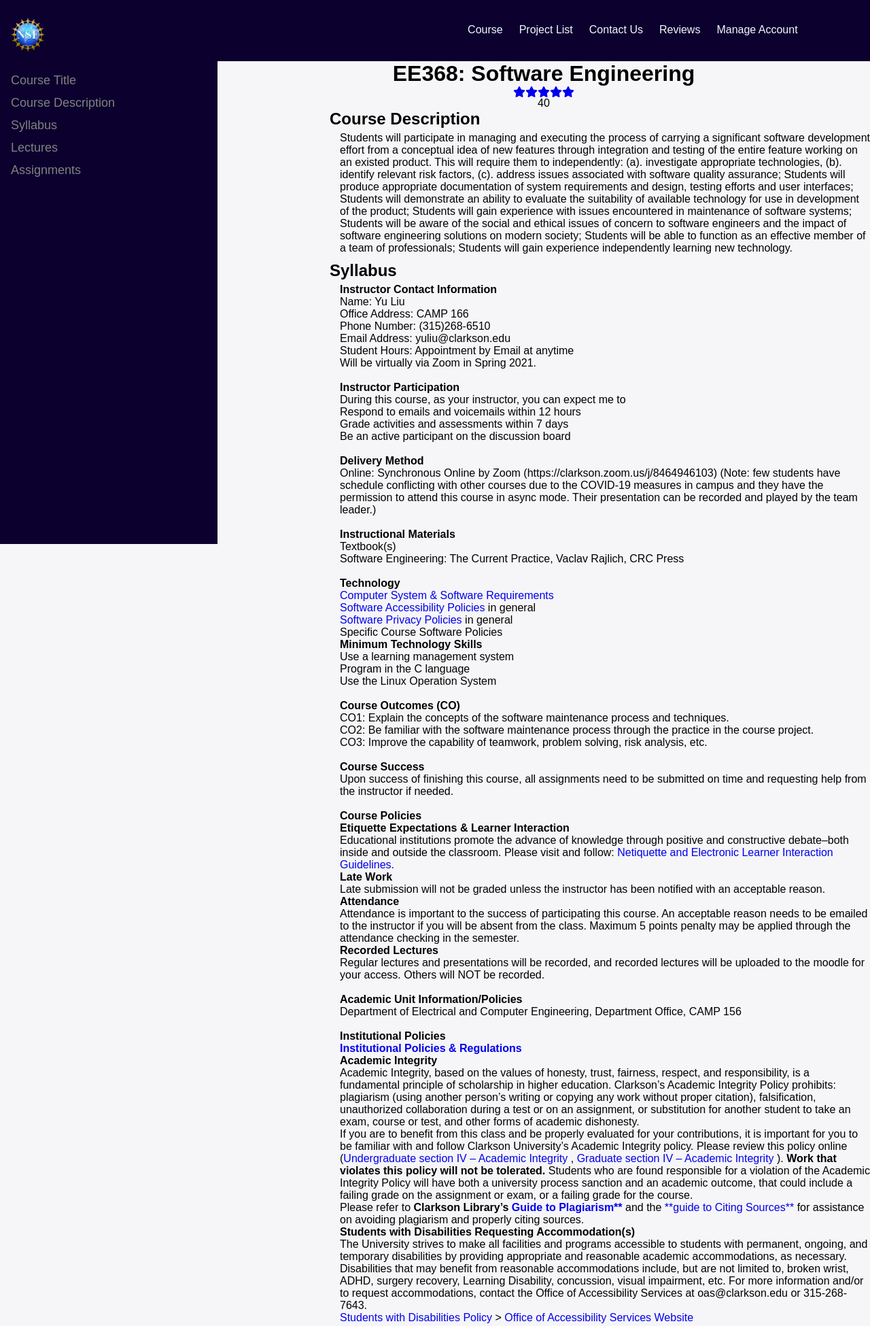
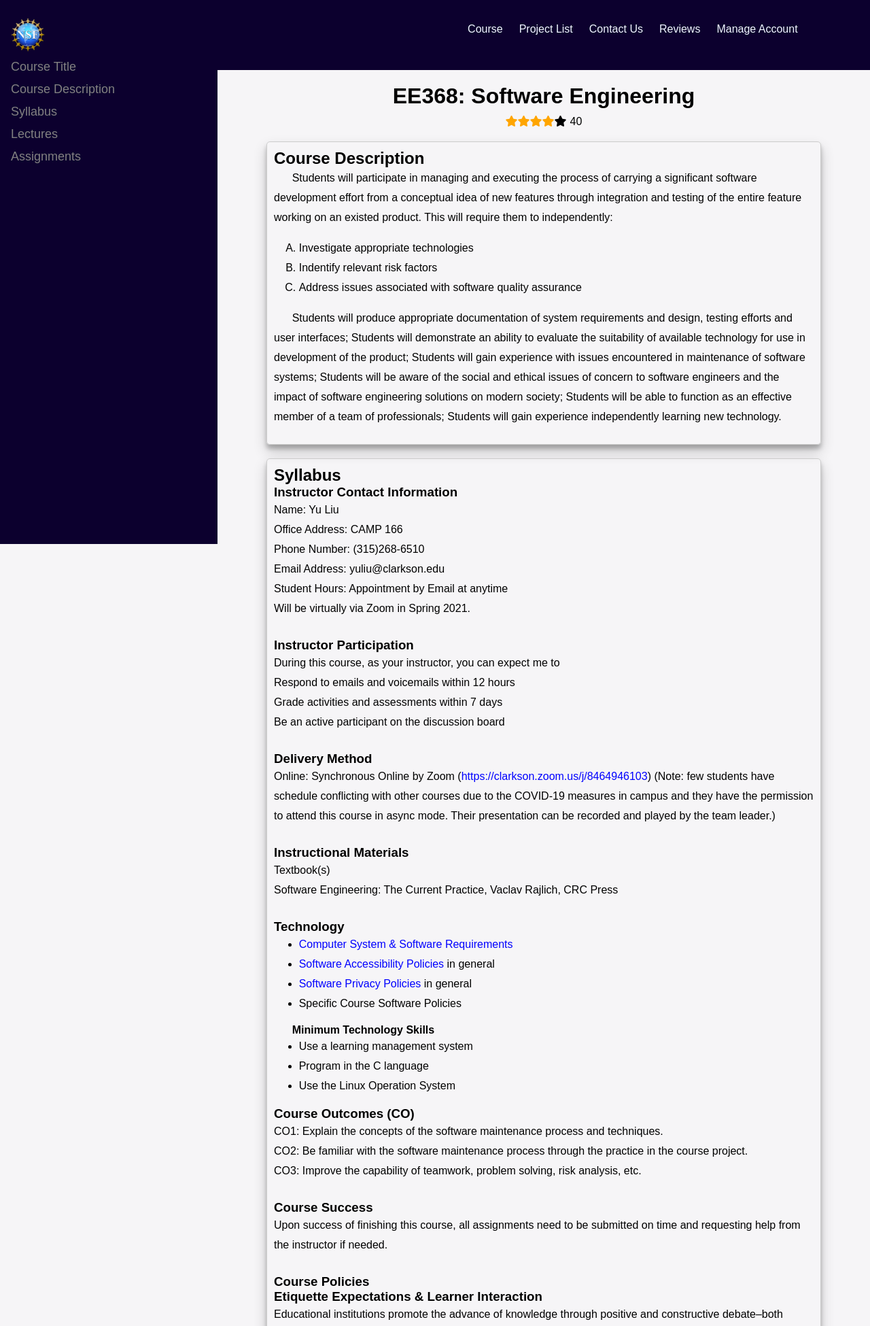
Before and after one commit to KyleighDiSil/NSF-Project-Website, a PHP site: page /pages/course.php in a window 1280 px wide. Shown: the top 1950 px of the page at 68% size. Run offline with PHP 8.4, Linux system fonts and the light colour scheme; a user stored in the database is signed in; data comes from the database, SQL or seed files in the repository; some libraries are stand-ins or nearby versions.

Commit message:
made a lot of changes to style but not done yet

```diff
--- a/css/course.css
+++ b/css/course.css
@@ -13,7 +13,7 @@
   }
 
   #wrap-page{
-      width: calc(100% - 25%);
+      width: 75%;
       margin-left: 25%;
   }
 
@@ -26,50 +26,61 @@
 
   }
 
-  #course-title{
-      margin-top: 20px;
-  }
-
-  .sidenav a:hover {
+.sidenav a:hover {
     color:aliceblue;
-  }
-
-#courseTitle{
-    margin-left: 165px;
-    text-align: center;
 }
 
-h2 {
-    margin-left: 165px;
+a{
+    color: inherit;
 }
 
-#courseDescription{
-    margin-left: 180px;
-    margin-top: 5px;
-    margin-bottom: 10px;
+.checked{
+    color: orange;
 }
 
-#syllabus{
-    margin-left: 180px;
-    margin-top: 5px;
-    margin-bottom: 10px;
+h1{text-align: center;}
+
+#course-info{
+    display: flex;
+    justify-content: center;
+    margin: 10px;
 }
 
-#lecture{
-    margin-left: 180px;
-    margin-top: 5px;
-    margin-bottom: 10px;
+#clicks{
+    text-indent: 5px;
 }
 
-#assignment{
-    margin-left: 180px;
-    margin-top: 5px;
-    margin-bottom: 10px;
+#summary, #syllabus-container, #assignment-container, #lecture-container{
+    display: flex;
+    flex-direction: column;
+    margin: 20 auto;
+    width: 85%;
+    border: 1px solid #ccc;
+    border-radius: 5px;
+    padding: 10px;
+    box-shadow: 0 10px 20px rgba(0,0,0,0.19), 0 6px 6px rgba(0,0,0,0.23);
 }
 
-#rating{
-    margin-left: 160px;
-    text-align: center;
+#summary p{
+    text-indent: 3ch;
+    margin-bottom: 1em;
+    line-height: 29px;
 }
 
-h1, #course-info{text-align: center;}
+#syllabus-container p{
+    line-height: 29px;
+}
+
+ol, ul{
+    margin-left: calc(10px + 3ch);
+    line-height: 29px;
+    margin-bottom: 1em;
+}
+
+#title-container{
+    margin-top: 20px;
+}
+
+.link{
+    color: blue;
+}
--- a/pages/course.php
+++ b/pages/course.php
@@ -5,7 +5,8 @@
 <?php if (!isset($_SESSION["loggedin"]) || !$_SESSION["loggedin"]) {header("Location: ../pages/login.php");} ?>
     <main id="main">
         <div id="wrap-page">
-            <?php
+            <div id="title-container">
+                <?php
 
                 include_once '../php-scripts/connect_to_database.php';
                 include_once '../php-scripts/numberConverter.php';
@@ -24,7 +25,7 @@
 
                     echo "<div id='course-info'>";
                     # Stars!
-                    echo "<a id='link' href='review.php?item=Course&name=".$course_row["Name"]."'>";
+                    echo "<a href='review.php?item=Course&name=".$course_row["Name"]."'>";
                     $i = 0;
                     while ($i < $course_row["Rating"])
                     {
@@ -42,14 +43,22 @@
                     echo "<p id='clicks'>".thousandsCurrencyFormat($course_row["Clicks"])."</p>";
                     echo "</div>";
                 }
-            ?>
-            <div id="courseContent">
+                ?>
+            </div>
+
+            <div id="summary">
                 <h2>Course Description</h2>
-                <p id="courseDescription">
+                <p class="courseDescription">
                     Students will participate in managing and executing the process of carrying a significant software
                     development effort from a conceptual idea of new features through integration and testing of the entire
-                    feature working on an existed product. This will require them to independently: (a). investigate appropriate
-                    technologies, (b). identify relevant risk factors, (c). address issues associated with software quality assurance;
+                    feature working on an existed product. This will require them to independently:
+                </p>
+                    <ol type="A">
+                        <li>Investigate appropriate technologies</li>
+                        <li>Indentify relevant risk factors</li>
+                        <li>Address issues associated with software quality assurance</li>
+                    </ol>
+                <p class="courseDescription">
                     Students will produce appropriate documentation of system requirements and design, testing efforts and user
                     interfaces; Students will demonstrate an ability to evaluate the suitability of available technology for use in
                     development of the product; Students will gain experience with issues encountered in maintenance of software systems;
@@ -57,70 +66,103 @@
                     engineering solutions on modern society; Students will be able to function as an effective member of a team of
                     professionals; Students will gain experience independently learning new technology.
                 </p>
+            </div>
+            <div id="syllabus-container">
                 <h2>Syllabus</h2>
-                <p id="syllabus">
-                    <b>Instructor Contact Information</b><br>
+                <h3>Instructor Contact Information</h3>
+                <p class="section">
                     Name: Yu Liu<br>
                     Office Address: CAMP 166<br>
                     Phone Number: (315)268-6510<br>
                     Email Address: yuliu@clarkson.edu<br>
                     Student Hours: Appointment by Email at anytime<br>
                     Will be virtually via Zoom in Spring 2021.<br><br>
+                </p>
 
-                    <b>Instructor Participation</b><br>
+                <h3>Instructor Participation</h3>
+                <p class="section">
                     During this course, as your instructor, you can expect me to<br>
                     Respond to emails and voicemails within 12 hours<br>
                     Grade activities and assessments within 7 days<br>
                     Be an active participant on the discussion board<br><br>
+                </p>
 
-                    <b>Delivery Method</b><br>
-                    Online: Synchronous Online by Zoom (https://clarkson.zoom.us/j/8464946103) (Note: few students have
+                <h3>Delivery Method</h3>
+                <p class="section">
+                    Online: Synchronous Online by Zoom (<a class="link" href="https://clarkson.zoom.us/j/8464946103">https://clarkson.zoom.us/j/8464946103</a>) (Note: few students have
                     schedule conflicting with other courses due to the COVID-19 measures in campus and they have the permission
                     to attend this course in async mode. Their presentation can be recorded and played by the team leader.)<br><br>
+                </p>
 
-                    <b>Instructional Materials</b><br>
+                <h3>Instructional Materials</h3>
+                <p class="section">
                     Textbook(s)<br>
                     Software Engineering: The Current Practice, Vaclav Rajlich, CRC Press<br><br>
+                </p>
 
-                    <b>Technology</b><br>
-                    <a href="https://confluence.clarkson.edu/display/OITKB/Technology+recommendations+for+Distance+and+Online+Learning">Computer System & Software Requirements</a> <br>
-                    <a href="https://confluence.clarkson.edu/display/OITKB/Accessibility+Statements">Software Accessibility Policies</a> in general <br>
-                    <a href="https://confluence.clarkson.edu/display/OITKB/Privacy+Policies">Software Privacy Policies</a> in general <br>
-                    Specific Course Software Policies <br>
-                    <b>Minimum Technology Skills</b><br>
-                    Use a learning management system <br>
-                    Program in the C language <br>
-                    Use the Linux Operation System <br><br>
+                <h3>Technology</h3>
+                <p class="section">
+                    <ul>
+                        <li><a class="link" href="https://confluence.clarkson.edu/display/OITKB/Technology+recommendations+for+Distance+and+Online+Learning">Computer System & Software Requirements</a></li>
+                        <li><a class="link" href="https://confluence.clarkson.edu/display/OITKB/Accessibility+Statements">Software Accessibility Policies</a> in general</li>
+                        <li><a class="link" href="https://confluence.clarkson.edu/display/OITKB/Privacy+Policies">Software Privacy Policies</a> in general</li>
+                        <li>Specific Course Software Policies</li>
+                    </ul>
+                </p>
 
-                    <b>Course Outcomes (CO)</b><br>
+                <h4 style="margin-left: 3ch;">Minimum Technology Skills</h4>
+                <p class="section" style="margin-left: 3ch;">
+                    <ul>
+                        <li>Use a learning management system</li>
+                        <li>Program in the C language</li>
+                        <li>Use the Linux Operation System</li>
+                    </ul>
+                </p>
+
+                <h3>Course Outcomes (CO)</h3>
+                <p class="section">
                     CO1: Explain the concepts of the software maintenance process and techniques.<br>
                     CO2: Be familiar with the software maintenance process through the practice in the course project.<br>
                     CO3: Improve the capability of teamwork, problem solving, risk analysis, etc.<br><br>
+                </p>
 
-                    <b>Course Success</b><br>
+                <h3>Course Success</h3>
+                <p class="section">
                     Upon success of finishing this course, all assignments need to be submitted on time and requesting help
                     from the instructor if needed.<br><br>
+                </p>
 
-                    <b>Course Policies</b><br>
-                    <b>Etiquette Expectations & Learner Interaction</b><br>
+                <h3>Course Policies<br>Etiquette Expectations & Learner Interaction</h3>
+                <p class="section">
                     Educational institutions promote the advance of knowledge through positive and constructive debate–both
-                    inside and outside the classroom. Please visit and follow: <a href="https://intranet.clarkson.edu/administrative/tlc/learner-support/netiquette-and-electronic-learner-interaction-guidelines/">Netiquette and Electronic Learner Interaction Guidelines.</a> <br>
-                    <b>Late Work</b><br>
+                    inside and outside the classroom. Please visit and follow: <a class="link" href="https://intranet.clarkson.edu/administrative/tlc/learner-support/netiquette-and-electronic-learner-interaction-guidelines/">Netiquette and Electronic Learner Interaction Guidelines.</a> <br>
+                </p>
+
+                <h3>Late Work</h3>
+                <p class="section">
                     Late submission will not be graded unless the instructor has been notified with an acceptable reason.<br>
-                    <b>Attendance</b><br>
+                </p>
+
+                <h3>Attendance</h3>
+                <p class="section">
                     Attendance is important to the success of participating this course. An acceptable reason needs to be emailed
                     to the instructor if you will be absent from the class. Maximum 5 points penalty may be applied through the attendance
                     checking in the semester.<br>
-                    <b>Recorded Lectures</b><br>
+                </p>
+
+                <h3>Recorded Lectures</h3>
+                <p class="section">
                     Regular lectures and presentations will be recorded, and recorded lectures will be uploaded to the moodle
                     for your access. Others will NOT be recorded.<br><br>
+                </p>
 
-                    <b>Academic Unit Information/Policies</b><br>
+                <h3>Academic Unit Information/Policies</h3>
+                <p class="section">
                     Department of Electrical and Computer Engineering, Department Office, CAMP 156<br><br>
+                </p>
 
-                    <b>Institutional Policies</b><br>
-                    <b> <a href="https://www.clarkson.edu/student-administrative-services-sas/clarkson-regulations">Institutional Policies & Regulations</a> </b><br>
-                    <b>Academic Integrity</b><br>
+                <h3>Institutional Policies<br><a class="link" href="https://www.clarkson.edu/student-administrative-services-sas/clarkson-regulations">Institutional Policies & Regulations</a><br>Academic Integrity</h3>
+                <p class="section">
                     Academic Integrity, based on the values of honesty, trust, fairness, respect, and
                     responsibility, is a fundamental principle of scholarship in higher education. Clarkson’s Academic
                     Integrity Policy prohibits: plagiarism (using another person’s writing or copying any work without
@@ -128,13 +170,13 @@
                     for another student to take an exam, course or test, and other forms of academic dishonesty.<br>
                     If you are to benefit from this class and be properly evaluated for your contributions, it is important
                     for you to be familiar with and follow Clarkson University’s Academic Integrity policy. Please review this
-                    policy online (<a href="https://www.clarkson.edu/student-administrative-services-sas/clarkson-regulations">Undergraduate section IV – Academic Integrity</a>
-                    , <a href="https://www.clarkson.edu/sites/default/files/2020-03/Graduate-Student-Regs_19-20.pdf">Graduate section IV – Academic Integrity</a> ).
+                    policy online (<a class="link" href="https://www.clarkson.edu/student-administrative-services-sas/clarkson-regulations">Undergraduate section IV – Academic Integrity</a>
+                    , <a class="link" href="https://www.clarkson.edu/sites/default/files/2020-03/Graduate-Student-Regs_19-20.pdf">Graduate section IV – Academic Integrity</a> ).
                     <b>Work that violates this policy will not be tolerated.</b> Students who are found responsible for a violation of the Academic Integrity
                     Policy will have both a university process sanction and an academic outcome, that could include a failing grade on the assignment or exam,
                     or a failing grade for the course.<br>
-                    Please refer to <b>Clarkson Library’s <a href="https://sites.clarkson.edu/library/plagiarism/">Guide to Plagiarism**</a></b>
-                    and the <a href="https://sites.clarkson.edu/library/citing-sources/">**guide to Citing Sources**</a> for assistance on avoiding
+                    Please refer to <b>Clarkson Library’s <a class="link" href="https://sites.clarkson.edu/library/plagiarism/">Guide to Plagiarism**</a></b>
+                    and the <a class="link" href="https://sites.clarkson.edu/library/citing-sources/">**guide to Citing Sources**</a> for assistance on avoiding
                     plagiarism and properly citing sources.<br>
                     <b>Students with Disabilities Requesting Accommodation(s)</b><br>
                     The University strives to make all facilities and programs accessible to students with permanent, ongoing, and
@@ -142,51 +184,60 @@
                     may benefit from reasonable accommodations include, but are not limited to, broken wrist, ADHD, surgery recovery, Learning
                     Disability, concussion, visual impairment, etc. For more information and/or to request accommodations, contact the Office of
                     Accessibility Services at oas@clarkson.edu or 315-268-7643.<br>
-                    <a href="https://www.clarkson.edu/policies-and-laws">Students with Disabilities Policy</a> > <a href="https://www.clarkson.edu/accessibility-services">Office of Accessibility Services Website</a> <br><br>
-
-                    <b>Other Policies of Note:</b><br>
-                    <b>Student Regulation Requirements for Excused and Extended Absence </b><br>
-                    <a href="https://www.clarkson.edu/student-administrative-services-sas/clarkson-regulations">Undergraduate: III-F. Attendance</a> > <a href="https://www.clarkson.edu/student-administrative-services-sas/clarkson-regulations">Graduate – II-F. Attendance</a> <br>
-                    <a href="https://intranet.clarkson.edu/student-life/sas/grading-system/">Grading System</a><br>
-                    <a href="https://www.clarkson.edu/diversity-and-inclusion-policies">Discrimination & Harassment</a><br>
-                    <a href="https://www.clarkson.edu/diversity-and-inclusion-policies">Religious Accommodations</a><br><br>
+                    <a class="link" href="https://www.clarkson.edu/policies-and-laws">Students with Disabilities Policy</a> > <a class="link" href="https://www.clarkson.edu/accessibility-services">Office of Accessibility Services Website</a> <br><br>
                 </p>
 
+                <h3>Other Policies of Note:<br> Student Regulation Requirements for Excused and Extended Absence </h3>
+                <p class="section">
+                    <a class="link" href="https://www.clarkson.edu/student-administrative-services-sas/clarkson-regulations">Undergraduate: III-F. Attendance</a> > <a class="link" href="https://www.clarkson.edu/student-administrative-services-sas/clarkson-regulations">Graduate – II-F. Attendance</a> <br>
+                    <a class="link" href="https://intranet.clarkson.edu/student-life/sas/grading-system/">Grading System</a><br>
+                    <a class="link" href="https://www.clarkson.edu/diversity-and-inclusion-policies">Discrimination & Harassment</a><br>
+                    <a class="link" href="https://www.clarkson.edu/diversity-and-inclusion-policies">Religious Accommodations</a><br><br>
+                </p>
+            </div>
+
+            <div id="lecture-container">
                 <h2>Lectures</h2>
                 <p id="lecture">
-                    <a href="https://www.youtube.com/watch?v=dQw4w9WgXcQ">L01</a> <br>
-                    <a href="https://www.youtube.com/watch?v=dQw4w9WgXcQ">L02</a> <br>
-                    <a href="https://www.youtube.com/watch?v=dQw4w9WgXcQ">L03</a> <br>
-                    <a href="https://www.youtube.com/watch?v=dQw4w9WgXcQ">L04</a> <br>
-                    <a href="https://www.youtube.com/watch?v=dQw4w9WgXcQ">L05</a> <br>
-                    <a href="https://www.youtube.com/watch?v=dQw4w9WgXcQ">L06</a> <br>
-                    <a href="https://www.youtube.com/watch?v=dQw4w9WgXcQ">L07</a> <br>
-                    <a href="https://www.youtube.com/watch?v=dQw4w9WgXcQ">L08</a> <br>
-                    <a href="https://www.youtube.com/watch?v=dQw4w9WgXcQ">L09</a> <br>
-                    <a href="https://www.youtube.com/watch?v=dQw4w9WgXcQ">L10</a> <br>
-                    <a href="https://www.youtube.com/watch?v=dQw4w9WgXcQ">L11</a> <br>
-                    <a href="https://www.youtube.com/watch?v=dQw4w9WgXcQ">L12</a> <br>
-                    <a href="https://www.youtube.com/watch?v=dQw4w9WgXcQ">L13</a> <br>
+                    <ul>
+                        <li><a class="link" href="https://www.youtube.com/watch?v=dQw4w9WgXcQ">L01</a> </li>
+                        <li><a class="link" href="https://www.youtube.com/watch?v=dQw4w9WgXcQ">L02</a> </li>
+                        <li><a class="link" href="https://www.youtube.com/watch?v=dQw4w9WgXcQ">L03</a></li>
+                        <li> <a class="link" href="https://www.youtube.com/watch?v=dQw4w9WgXcQ">L04</a></li>
+                        <li> <a class="link" href="https://www.youtube.com/watch?v=dQw4w9WgXcQ">L05</a> </li>
+                        <li><a class="link" href="https://www.youtube.com/watch?v=dQw4w9WgXcQ">L06</a> </li>
+                        <li><a class="link" href="https://www.youtube.com/watch?v=dQw4w9WgXcQ">L07</a> </li>
+                        <li><a class="link" href="https://www.youtube.com/watch?v=dQw4w9WgXcQ">L08</a></li>
+                        <li><a class="link" href="https://www.youtube.com/watch?v=dQw4w9WgXcQ">L09</a></li>
+                        <li><a class="link" href="https://www.youtube.com/watch?v=dQw4w9WgXcQ">L10</a> </li>
+                        <li><a class="link" href="https://www.youtube.com/watch?v=dQw4w9WgXcQ">L11</a> </li>
+                        <li><a class="link" href="https://www.youtube.com/watch?v=dQw4w9WgXcQ">L12</a> </li>
+                        <li><a class="link" href="https://www.youtube.com/watch?v=dQw4w9WgXcQ">L13</a> </li>
+                    </ul>
                 </p>
+            </div>
 
+            <div id="assignment-container">
                 <h2>Assignments</h2>
                 <p id="assignment">
-                    1 - <a href="project.php?project=Xfig">Xfig Architecture Diagrams</a> <br>
-                    2 - <a href="project.php?project=Xfig">Requirement Book</a> <br>
-                    3 - <a href="project.php?project=Xfig">Design (Concept Location & Impact Analysis)</a> <br>
-                    4 - <a href="project.php?project=Xfig">Test Cases & Test Results</a> <br>
-                    5 - <a href="project.php?project=Xfig">Code Inspection </a> <br>
-                    6 - <a href="project.php?project=Xfig">Features</a> <br>
+                    <ol type="1">
+                        <li><a class="link" href="project.php?project=Xfig">Xfig Architecture Diagrams</a></li>
+                        <li><a class="link" href="project.php?project=Xfig">Requirement Book</a></li>
+                        <li><a class="link" href="project.php?project=Xfig">Design (Concept Location & Impact Analysis)</a></li>
+                        <li><a class="link" href="project.php?project=Xfig">Test Cases & Test Results</a></li>
+                        <li><a class="link" href="project.php?project=Xfig">Code Inspection </a></li>
+                        <li><a class="link" href="project.php?project=Xfig">Features</a></li>
+                    </ol>
                 </p>
             </div>
         </div>
         <div class="sidenav">
-                <a href="../index.php"><img id="logo" src="../images/NSF_logo.png" alt="logo"></a>
-                <a href="#courseTitle" id="course-title">Course Title</a>
-                <a href="#courseDescription">Course Description</a>
-                <a href="#syllabus">Syllabus</a>
-                <a href="#lecture">Lectures</a>
-                <a href="#assignment">Assignments</a>
+                <a class="link" href="../index.php"><img id="logo" src="../images/NSF_logo.png" alt="logo"></a>
+                <a class="link" href="#title" id="course-title">Course Title</a>
+                <a class="link" href="#summary">Course Description</a>
+                <a class="link" href="#syllabus-container">Syllabus</a>
+                <a class="link" href="#lecture-container">Lectures</a>
+                <a class="link" href="#assignment-container">Assignments</a>
         </div>
     </main>
 <?php require "../php-snippets/bottom_template.php"; ?>
```
